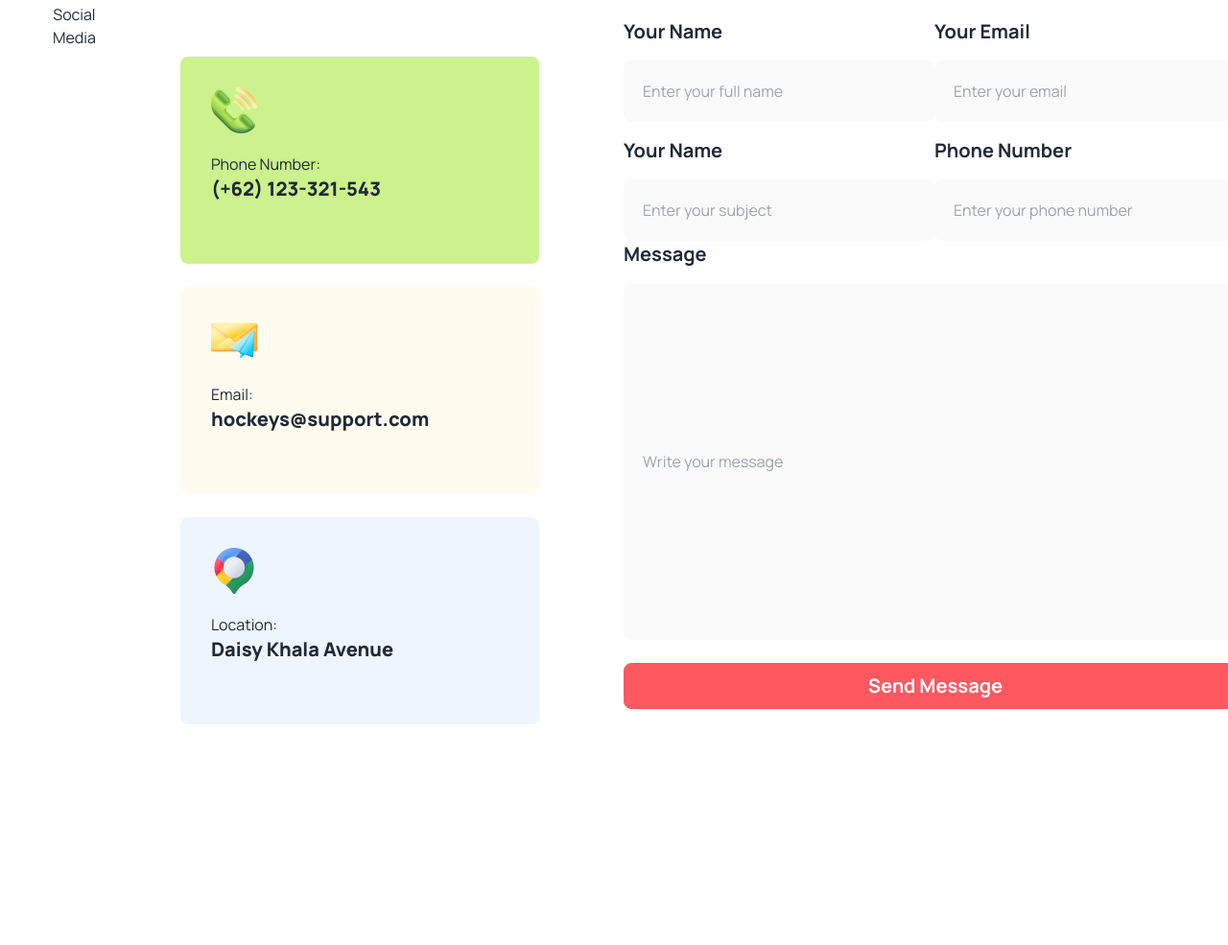
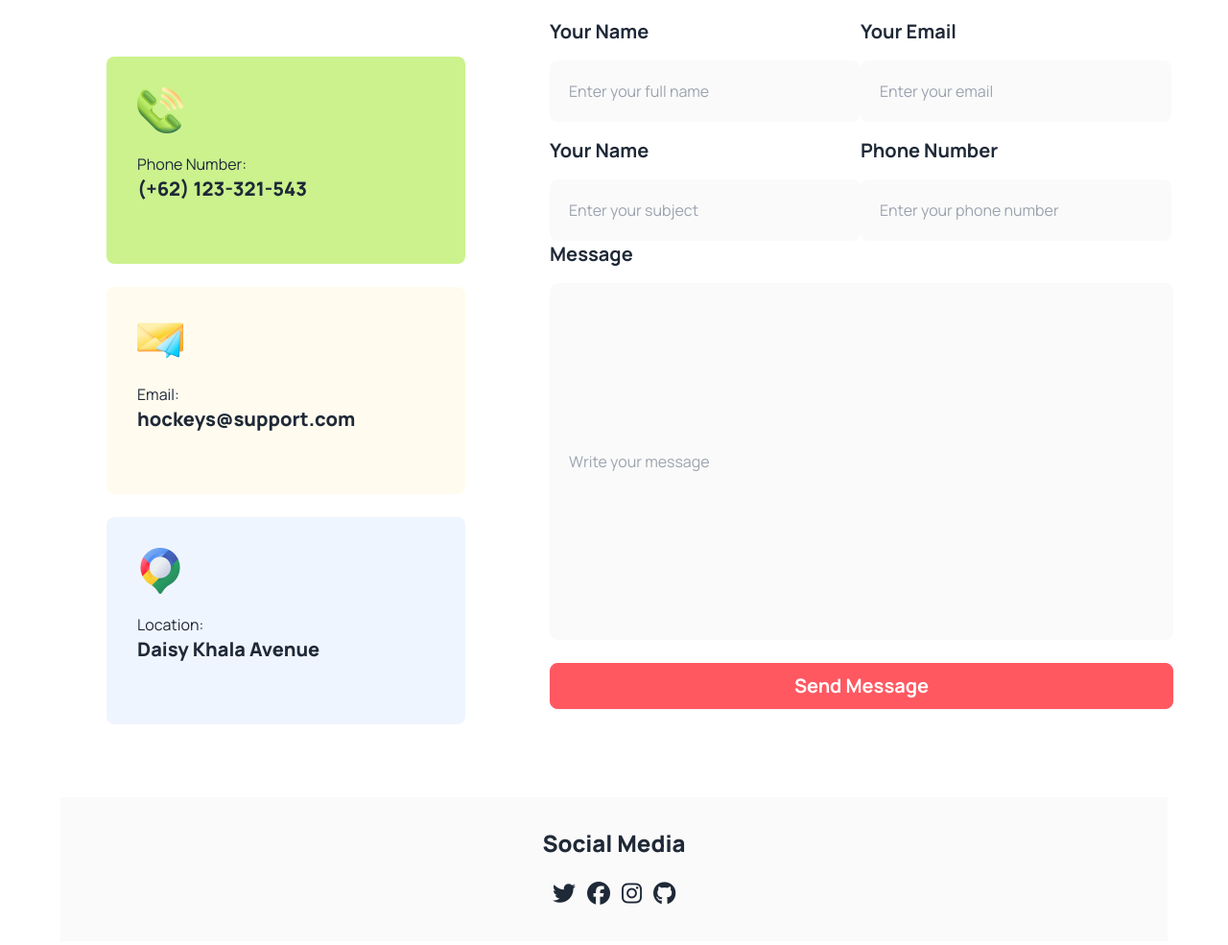
Before and after one commit to Arittro7/Hockeys-Assignment, a plain HTML site: page index.html in a window 1280 px wide. Shown: the part 3464-4449 px from the top of the page at 96% size. Before the commit the page ends 4275 px from the top, so only its background shows below. Drawn offline with nearby package versions, Linux system fonts and the light colour scheme.

Commit message:
Footer section start

```diff
--- a/index.html
+++ b/index.html
@@ -14,6 +14,9 @@
   <link rel="preconnect" href="https://fonts.googleapis.com">
   <link rel="preconnect" href="https://fonts.gstatic.com" crossorigin>
   <link href="https://fonts.googleapis.com/css2?family=Manrope:wght@400;500;600;700;800&display=swap" rel="stylesheet">
+
+  <!-- Awesome Font -->
+  <script src="https://kit.fontawesome.com/f5f48c4485.js" crossorigin="anonymous"></script>
 
   <style>
     .font-manrope {
@@ -410,10 +413,12 @@
 
     <!-- get in touch section -->
     <section class="lg:w-[1170px] mx-auto text-center">
+      <div>
         <div class="lg:mt-16 mt-6">
           <h2 class="text-4xl font-extrabold">Get in Touch</h2>
           <p class="lg:w-[600px] w-[290px] mt-6 mx-auto text-[16px] text-center text-[#13131899]">We're thrilled to
-          connect with you! Whether you have inquiries, suggestions, or just want to share your passion for hockey, this
+            connect with you! Whether you have inquiries, suggestions, or just want to share your passion for hockey,
+            this
             is the place to be.</p>
         </div>
         <!-- get in touch info & input container -->
@@ -456,7 +461,8 @@
               <!-- Subject Field -->
               <div class="text-left">
                 <h2 class="font-bold text-xl">Your Name</h2>
-              <input class="bg-[#13131805] mt-4 rounded-lg p-5 w-[324px]" type="text" placeholder="Enter your subject">
+                <input class="bg-[#13131805] mt-4 rounded-lg p-5 w-[324px]" type="text"
+                  placeholder="Enter your subject">
               </div>
               <!-- Phone Field -->
               <div class="text-left">
@@ -480,16 +486,20 @@
             <div>
               <button><a
                   class="btn btn-error mt-6 lg:w-[650px] w-[280px] text-white font-bold  text-[16px] lg:text-[20px]"
-                href="">Send
-                Message</a></button>
+                  href="">Send Message</a></button>
             </div>
           </div>
+        </div>
+        <div class="bg-[#13131805] mb-24 m-2 mt-5 h-[150px] text-2xl font-extrabold">
           <!-- social Icons -->
-        <div class="w-[1170px]">
-          <h2>Social Media</h2>
-
+          <h3 class="pt-8">Social Media</h3>
+          <div class="flex justify-center gap-3 mt-5">
+            <div><i class="fa-brands fa-twitter"></i></div>
+            <div><i class="fa-brands fa-facebook"></i></div>
+            <div><i class="fa-brands fa-instagram"></i></div>
+            <div><i class="fa-brands fa-github"></i></div>
           </div>
-
+        </div>
     </section>
     <!-- get in touch section -->
 
```
Lines whose indentation alone changed are shown as unchanged.
